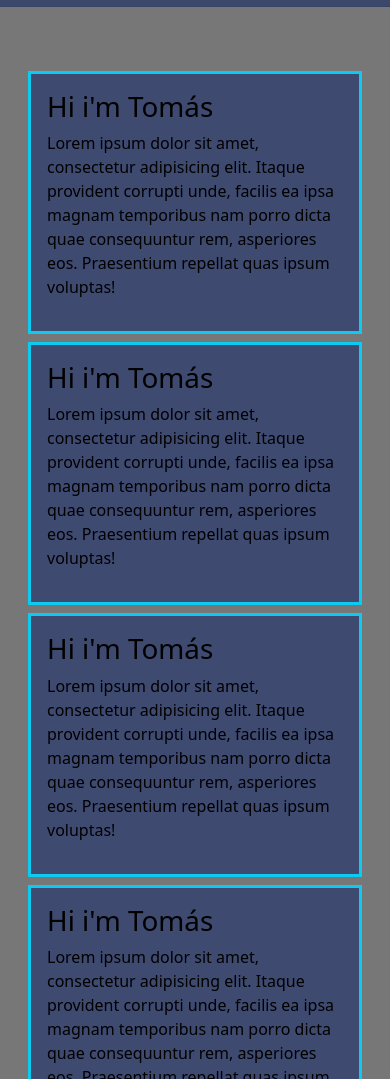
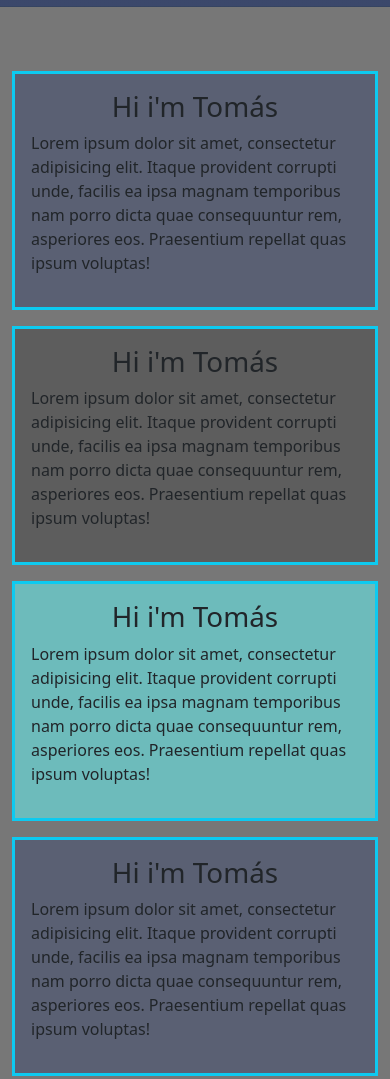
Before and after one commit to tomasr63/sitio-responsive-BS-MQ, a plain HTML site: page index.html in a window 390 px wide. Shown: the part 840-1919 px from the top of the page. Drawn offline with nearby package versions, Linux system fonts and the light colour scheme; a web font is replaced by a local one.

Commit message:
Cards Home 2.0

```diff
--- a/css/style.css
+++ b/css/style.css
@@ -7,22 +7,30 @@ font-family: 'Chakra Petch', sans-serif;
 font-family: 'Jockey One', sans-serif; */
 /* ---- */
 /* Reset */
+
 * {
     padding: 0;
     margin: 0;
     box-sizing: border-box;
 }
+
 /* Home */
+
 /* Body */
+
 body {
     background-color: #777777;
 }
+
 /* header */
+
 header {
     font-weight: bold;
     width: 100%;
 }
+
 /* Navbar */
+
 .bg-person {
     background-color: rgb(35, 31, 30);
 }
@@ -52,7 +60,9 @@ i {
 .active {
     color: rgb(62, 74, 112) !important;
 }
+
 /* hero */
+
 .hero {
     height: 90vh;
     background-image:linear-gradient(rgba(62,74,112,0.5), rgba(62,74,112,0.9)),
@@ -60,6 +70,7 @@ i {
     background-repeat: no-repeat;
     background-position: center center;
     background-size: cover;
+    margin-bottom: 4rem;
 }
 .hero-info {
     height: 100%;
@@ -81,11 +92,39 @@ i {
     font-family: 'Big Shoulders Stencil Text', cursive;
     font-size: 1.2rem;
 }
+
+/* cards home */
+
 .cards-home {
-    background-color: rgb(62, 74, 112);
+    display: flex;
+    flex-direction: column;
+    justify-content: center;
+    align-items: center;
+    order: 0;
+}
+.card-uno, .card-cuatro {
+    background-color: rgba(62,74,112,0.5);
+}
+.card-cinco, .card-dos {
+    background-color: rgba(77,77,77,0.6);
+}
+.card-tres {
+    background-color: rgba(100, 255, 255, 0.5);
+    grid-row-start: span 2;
+}
+.cards-home-container {
+    display: grid;
+    grid-template-columns: 1fr 2fr 1fr;
+    column-gap: 1rem;
+    row-gap: 1rem;
+}
+/* .cards-home {
+    background-color: rgb(62, 74, 112);                  cards home
     color: black;
-}
+} */
+
 /* Footer */
+
 footer {
     background-color: rgb(35, 31, 30);
     color: rgb(108, 147, 164);
@@ -132,11 +171,9 @@ footer {
     max-height: 750px;
     border-radius: .3rem;
 }
-
 h5 {
     color: rgb(100, 255, 255);
 }
-
 .carousel-text {
     background-color: rgba(0, 0, 0, 0.5);
 }
@@ -154,7 +191,6 @@ h5 {
     justify-content: center;
     align-items: center;
 }
-
 .formulario {
     max-width: 750px;
     background-color: rgb(62, 74, 112);
@@ -292,6 +328,8 @@ h5 {
 }
 
 /* Medias Querys */
+/*  1000px  */
+
 @media (max-width: 1000px) {
     .hero {
         margin-bottom: 4rem;
@@ -300,19 +338,45 @@ h5 {
         flex-direction: column;
         margin: 0.5rem;
     }
-    .cards-home {
+    /* .cards-home {                                           cards home
         margin: 0 auto !important;
-    }
+    } */
     .cards-servicios-container {
         grid-template-columns: 1fr;
     }
+    .cards-home-container {
+        grid-template-columns: 1fr 1fr;
+    }
+    .card-uno {
+        order: -2;
+    }
+    .card-dos {
+        grid-column-start: span 2;
+    }
+    .card-tres {
+        order: -1;
+        grid-row-start: span 1;
+    }
 }
+
+/*  780px  */
 
 @media (max-width: 780px) {
     .nav-list {
         margin-right: 2rem !important;
     }
+    .cards-home-container {
+        grid-template-columns: 1fr;
+    }
+    .cards-home {
+        grid-column-start: span 1;
+    }
+    .card-dos {
+        order: -1;
+    }
 }
+
+/*  576px  */
 
 @media (max-width: 576px) {
     .footer-container {
@@ -355,6 +419,8 @@ h5 {
     }
 }
 
+/*  337px  */
+
 @media (max-width: 337px) {
      .producto {
         width: auto;
--- a/index.html
+++ b/index.html
@@ -76,7 +76,45 @@
       </div>
     </section>
 
-    <div class="container">
+    <section class="container cards-home-container mx-auto">
+      <div class="container p-3 border border-3 border-info cards-home card-uno">
+        <h1>Hi i'm Tomás</h1>
+        <p>Lorem ipsum dolor sit amet, consectetur adipisicing elit. Itaque provident corrupti unde, facilis ea ipsa
+          magnam temporibus nam porro dicta quae consequuntur rem, asperiores eos. Praesentium repellat quas ipsum
+          voluptas!</p>
+      </div>
+      <div class="container p-3 border border-3 border-info cards-home card-dos">
+        <h1>Hi i'm Tomás</h1>
+        <p>Lorem ipsum dolor sit amet, consectetur adipisicing elit. Itaque provident corrupti unde, facilis ea ipsa
+          magnam temporibus nam porro dicta quae consequuntur rem, asperiores eos. Praesentium repellat quas ipsum
+          voluptas!</p>
+      </div>
+      <div class="container p-3 border border-3 border-info cards-home card-tres">
+        <h1>Hi i'm Tomás</h1>
+        <p>Lorem ipsum dolor sit amet, consectetur adipisicing elit. Itaque provident corrupti unde, facilis ea ipsa
+          magnam temporibus nam porro dicta quae consequuntur rem, asperiores eos. Praesentium repellat quas ipsum
+          voluptas!</p>
+      </div>
+      <div class="container p-3 border border-3 border-info cards-home card-cuatro">
+        <h1>Hi i'm Tomás</h1>
+        <p>Lorem ipsum dolor sit amet, consectetur adipisicing elit. Itaque provident corrupti unde, facilis ea ipsa
+          magnam temporibus nam porro dicta quae consequuntur rem, asperiores eos. Praesentium repellat quas ipsum
+          voluptas!</p>
+      </div>
+      <div class="container p-3 border border-3 border-info cards-home card-cinco">
+        <h1>Hi i'm Tomás</h1>
+        <p>Lorem ipsum dolor sit amet, consectetur adipisicing elit. Itaque provident corrupti unde, facilis ea ipsa
+          magnam temporibus nam porro dicta quae consequuntur rem, asperiores eos. Praesentium repellat quas ipsum
+          voluptas!</p>
+      </div>
+    </section>
+
+
+
+
+
+
+    <!-- <div class="container">
       <section class="d-flex gap-2 mx-3 cards-container">
         <div class="container my-5 p-3 border border-3 border-info cards-home">
           <h1>Hi i'm Tomás</h1>
@@ -117,7 +155,7 @@
             voluptas!</p>
         </div>
       </section>
-    </div>
+    </div> -->
   </main>
 
   <footer>
```
